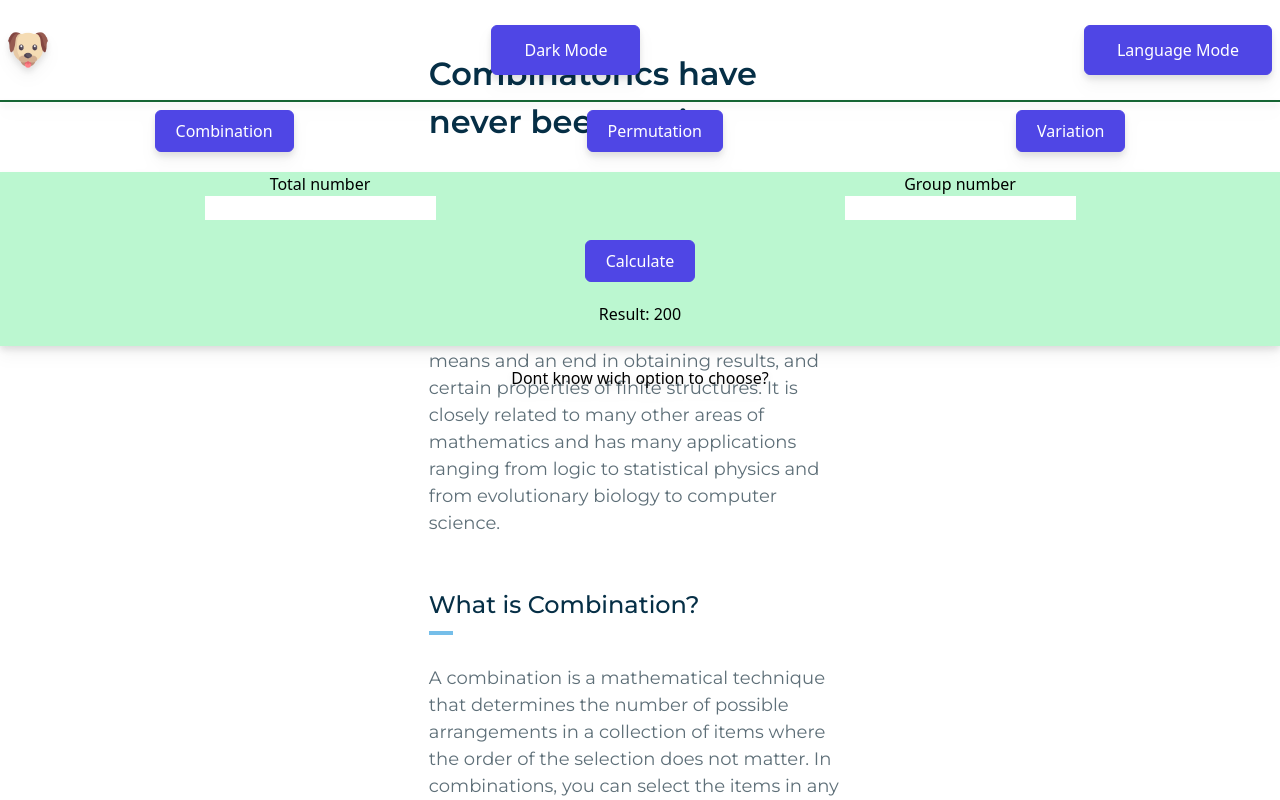
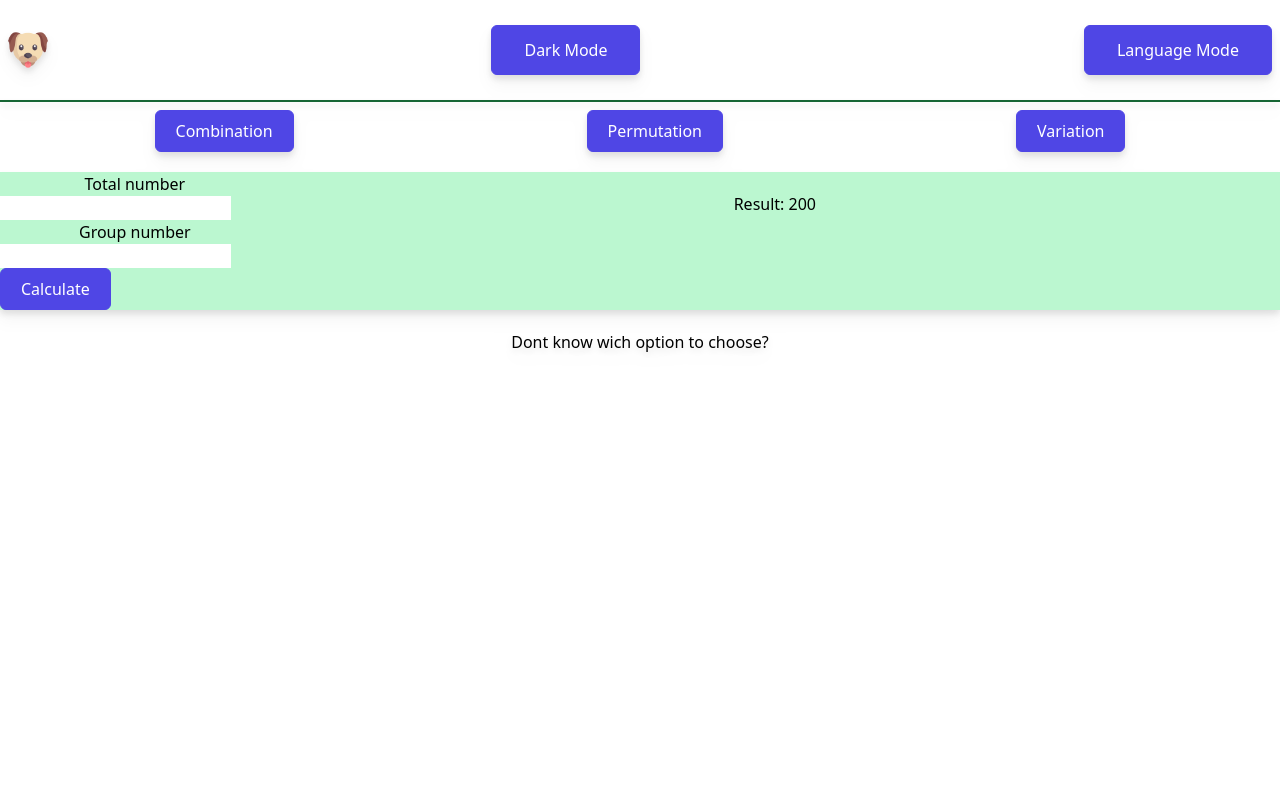
Before and after one commit to LobitoARG/Combinations, a React (Create React App) app in the folder combinations-react/: page /permutation in a window 1280 px wide. Shown: the top 800 px of the page. Built offline with nearby package versions, Linux system fonts and the light colour scheme.

Commit message:
falta que haga el display de resultado

```diff
--- a/combinations-react/src/App.js
+++ b/combinations-react/src/App.js
@@ -1,30 +1,30 @@
 import Main from './components/Main'
 import './index.css'
-import Questions from './components/Questions'
+//import Questions from './components/Questions'
 
 function App() {
   return (
   <>
     <Main/>
-    <section className='questions-section'>
+   {/*  <section className='questions-section'>
           <h1 className='title-questions'>Combinatorics have never been easier</h1>
-          < Questions
+          <Questions
           question = "What is Combinatorics?"
           answer = "Combinatorics is an area of mathematics primarily concerned with counting, both as a means and an end in obtaining results, and certain properties of finite structures. It is closely related to many other areas of mathematics and has many applications ranging from logic to statistical physics and from evolutionary biology to computer science."
           />
-          < Questions
+          <Questions
           question = "What is Combination?"
           answer = "A combination is a mathematical technique that determines the number of possible arrangements in a collection of items where the order of the selection does not matter. In combinations, you can select the items in any order."
           />
-          < Questions
+          <Questions
           question = "What is Permutation?"
           answer = "A permutation is a mathematical calculation of the number of ways a particular set can be arranged, where the order of the arrangement matters."
           />
-          < Questions
+          <Questions
           question = "What is Variation?"
           answer = "Variations are arrangements of selections of objects with or without repetition, where the order of the selected objects matters."
           />
-      </section>
+    </section> */}
  </>
   );
 }
--- a/combinations-react/src/components/Permutation.js
+++ b/combinations-react/src/components/Permutation.js
@@ -1,24 +1,53 @@
 import React from 'react'
 
-export default function Permutation() {
+export default function Permutation()
+{
+
+  const submitHandler = e =>{
+    e.preventDefault();
+    const numero = parseInt(e.target.total.value,10);
+    const numero2 = parseInt(e.target.total2.value, 10);
+
+    function factorialRecursivo(n){
+      if (n === 0)
+      {
+        return 1;
+      }
+
+      return n * factorialRecursivo(n-1)
+    }
+
+    function permutacion(){
+      const resultado = factorialRecursivo(numero) / factorialRecursivo(numero - numero2);
+      return resultado
+    }
+
+    console.log(permutacion())
+
+  }
+
+
+
   return (
+    <>
     <div className='bg-green-200'>
     <div className='flex justify-around mt-5'>
-      <div>
-        <h2 className='text-center'>Total number</h2>
-        <input typeof='number'></input>
-      </div>
-      <div>
-        <h2 className='text-center'>Group number</h2>
-        <input typeof='number'></input>
-      </div>
-    </div>
-    <div className='text-center mt-5'>
-      <button className='px-5 py-2'>Calculate</button>
-    </div>
+      <form onSubmit={submitHandler}>
+      <h2 className='text-center'>Total number</h2>
+      <input type='number' name='total'></input>
+
+      <h2 className='text-center'>Group number</h2>
+      <input type='number' name='total2'></input>
+      <button className='px-5 py-2' type='submit'>Calculate</button>
+      </form>
+
     <div className='border-solid pb-5 w-screen mt-5'>
       <h2 className='text-center'>Result: 200</h2>
     </div>
-  </div>
+    </div>
+    </div>
+
+    </>
+
   )
 }
```
